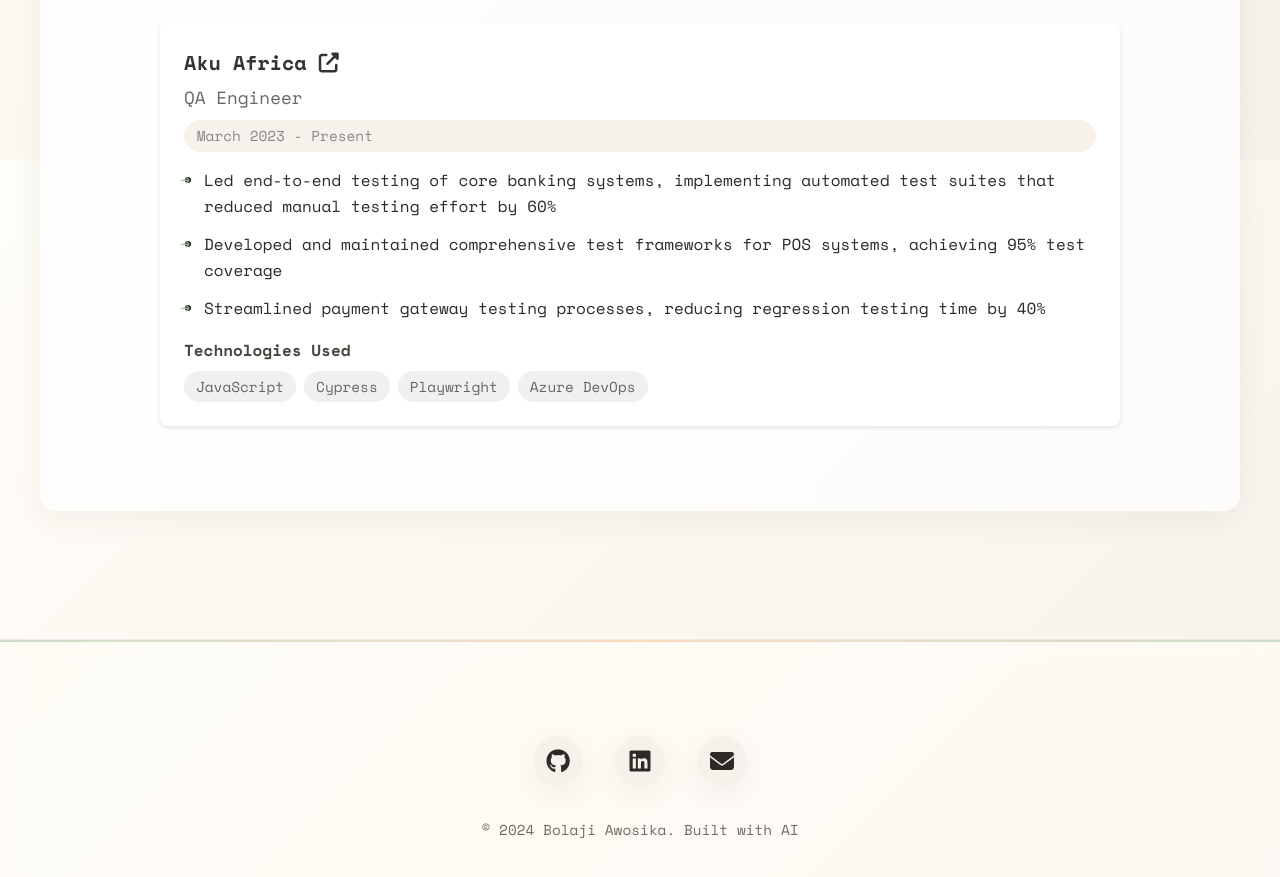
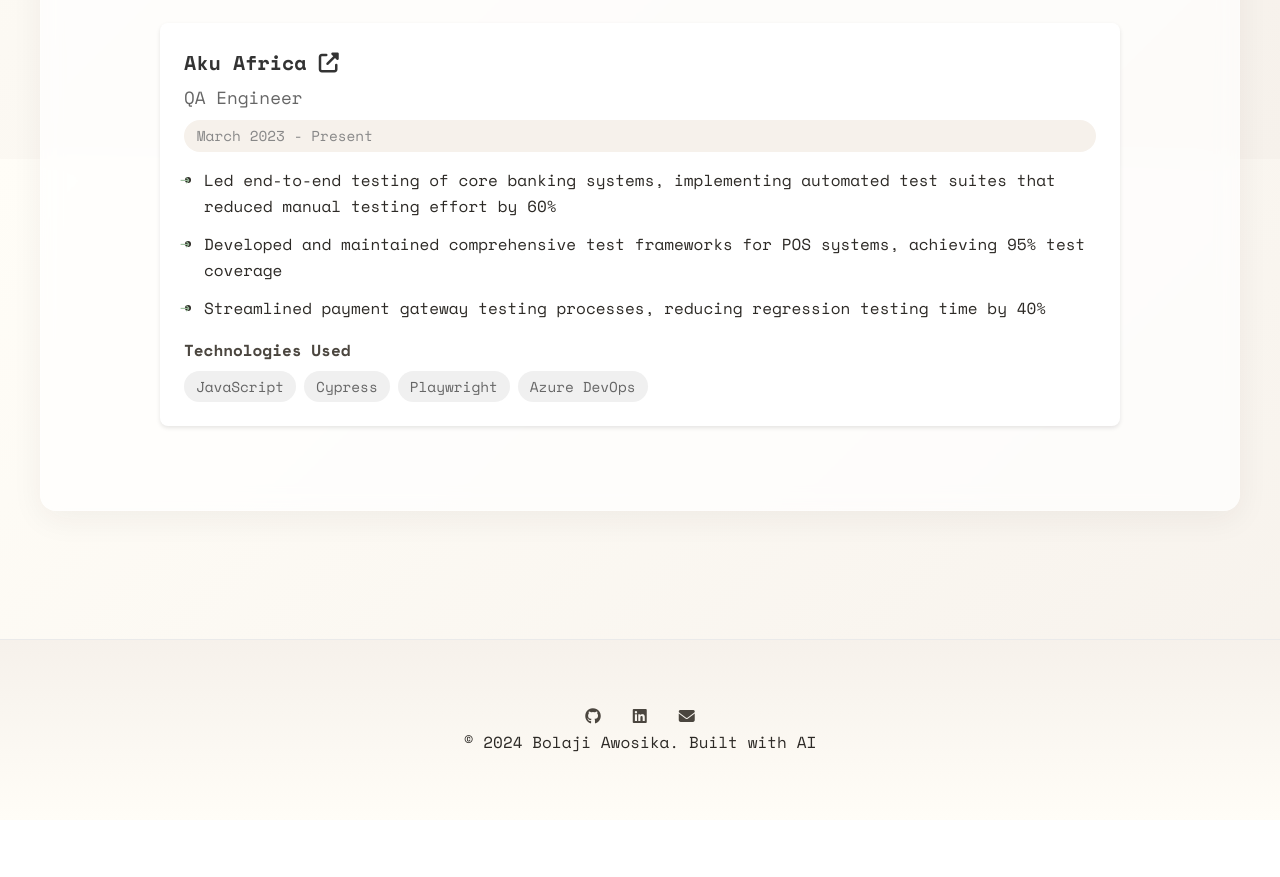
Before and after one commit to temibolaji/my-website, a website: page src/index.html in a window 1280 px wide. Shown: the part 1441-2318 px from the top of the page. After the commit the page ends 2261 px from the top, so only its background shows below. Drawn offline with nearby package versions, Linux system fonts and the light colour scheme.

```diff
--- a/src/styles/style.css
+++ b/src/styles/style.css
@@ -555,61 +555,30 @@
 footer {
     padding: 4rem 5%;
     text-align: center;
-    background: var(--glass-background);
-    border-top: 1px solid var(--glass-border);
-    backdrop-filter: blur(10px);
-    -webkit-backdrop-filter: blur(10px);
-    position: relative;
-    overflow: hidden;
-}
-
-footer::before {
-    content: '';
-    position: absolute;
-    top: 0;
-    left: 0;
-    right: 0;
-    height: 2px;
-    background: linear-gradient(90deg,
-        var(--accent-color),
-        var(--highlight-color),
-        var(--accent-color));
-    opacity: 0.5;
+    border-top: 1px solid #eaeaea;
+    background: var(--background-color);
+    @supports ((-webkit-backdrop-filter: none) or (backdrop-filter: none)) {
+        background: linear-gradient(180deg, var(--subtle-color), var(--background-color));
+        -webkit-backdrop-filter: blur(10px);
+        backdrop-filter: blur(10px);
+    }
 }
 
 .social-links {
     display: flex;
     justify-content: center;
     gap: 2rem;
-    margin: 2rem 0;
 }
 
 .social-links a {
-    color: var(--text-color);
+    color: var(--secondary-color);
     text-decoration: none;
-    font-size: 1.5rem;
-    width: 50px;
-    height: 50px;
-    display: flex;
-    align-items: center;
-    justify-content: center;
-    border-radius: 50%;
-    background: var(--subtle-color);
-    transition: all var(--transition-speed) var(--bounce-effect);
-    box-shadow: var(--glass-shadow);
+    font-weight: 500;
+    transition: color 0.3s ease;
 }
 
 .social-links a:hover {
-    color: var(--background-color);
-    background: var(--accent-color);
-    transform: translateY(-5px);
-    box-shadow: 0 12px 24px rgba(45, 42, 38, 0.12);
-}
-
-.footer-text {
-    color: var(--text-muted);
-    font-size: 0.9rem;
-    margin-top: 2rem;
+    color: var(--highlight-color);
 }
 
 @media (max-width: 768px) {
@@ -665,16 +634,6 @@
     .bio {
         margin: 1rem auto;
     }
-
-    .social-links {
-        gap: 1.5rem;
-    }
-
-    .social-links a {
-        width: 45px;
-        height: 45px;
-        font-size: 1.25rem;
-    }
 }
 
 /* Scroll Reveal Animation */
```
